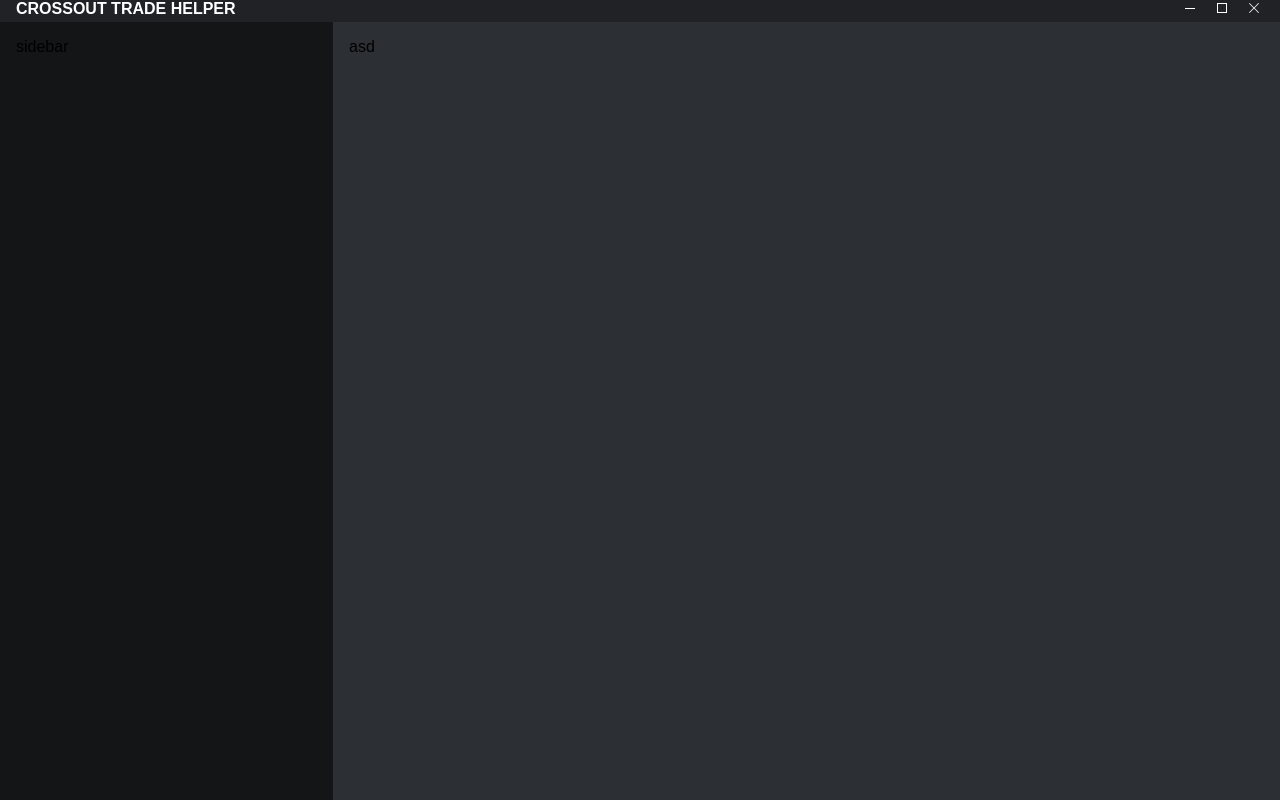
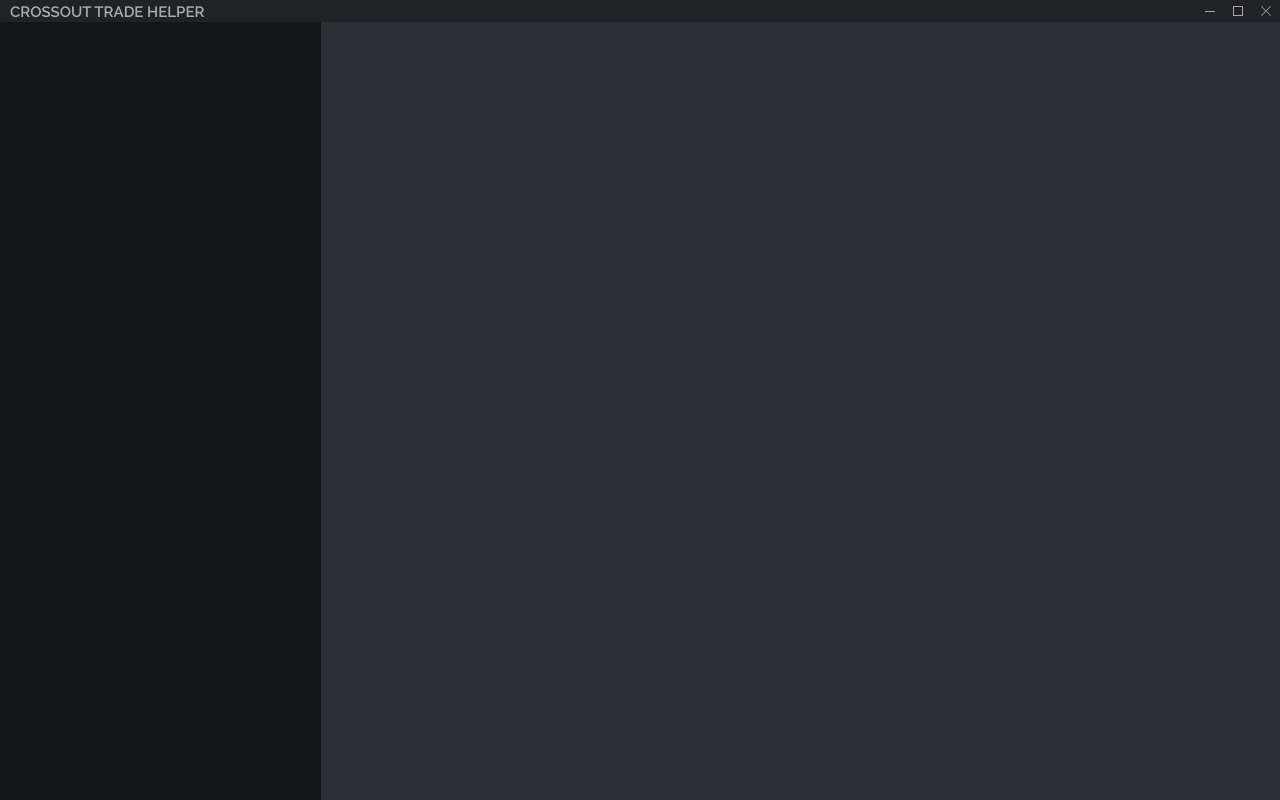
Before and after one commit to glmn/CrossoutTrader, an Electron app: page index.html in a window 1280 px wide. Drawn offline with Linux system fonts and the light colour scheme.

Commit message:
basic layout fix

```diff
--- a/assets/css/crossoutnotifier.sass
+++ b/assets/css/crossoutnotifier.sass
@@ -1,4 +1,5 @@
 $primary-color: #202225
+$logo-color: #abacae
 $darken-color: darken($primary-color, 5%)
 $lighten-color: lighten($primary-color, 5%)
 
@@ -23,14 +24,15 @@
   .logo
     left: 0
     position: absolute
-    color: white
+    color: $logo-color
     text-decoration: none
-    font-weight: 800
+    font-weight: 600
     padding-left: 1rem
 
   .windowcontrol
-    width: 2rem
-    position: relative
+    display: flex
+    opacity: .6
+    width: 28px
     justify-content: center
     align-items: center
 
--- a/index.html
+++ b/index.html
@@ -6,7 +6,7 @@
     <meta name="viewport" content="width=device-width, initial-scale=1">
     <link href="http://fonts.googleapis.com/css?family=Raleway:400,300,600" rel="stylesheet" type="text/css">
     <link rel="stylesheet" href="assets/css/normalize.css">
-    <!-- <link rel="stylesheet" href="assets/css/skeleton.css"> -->
+    <link rel="stylesheet" href="assets/css/skeleton.css">
     <link rel="stylesheet" href="assets/css/crossoutnotifier.css">
   </head>
   <body>
@@ -20,11 +20,9 @@
       </header>
       <div class="app-page">
         <aside class="sidebar">
-          sidebar
         </aside>
 
         <section class="content">
-          asd
         </section>
       </div>
     </div>
```
Also changed, not shown: assets/css/crossoutnotifier.css.
